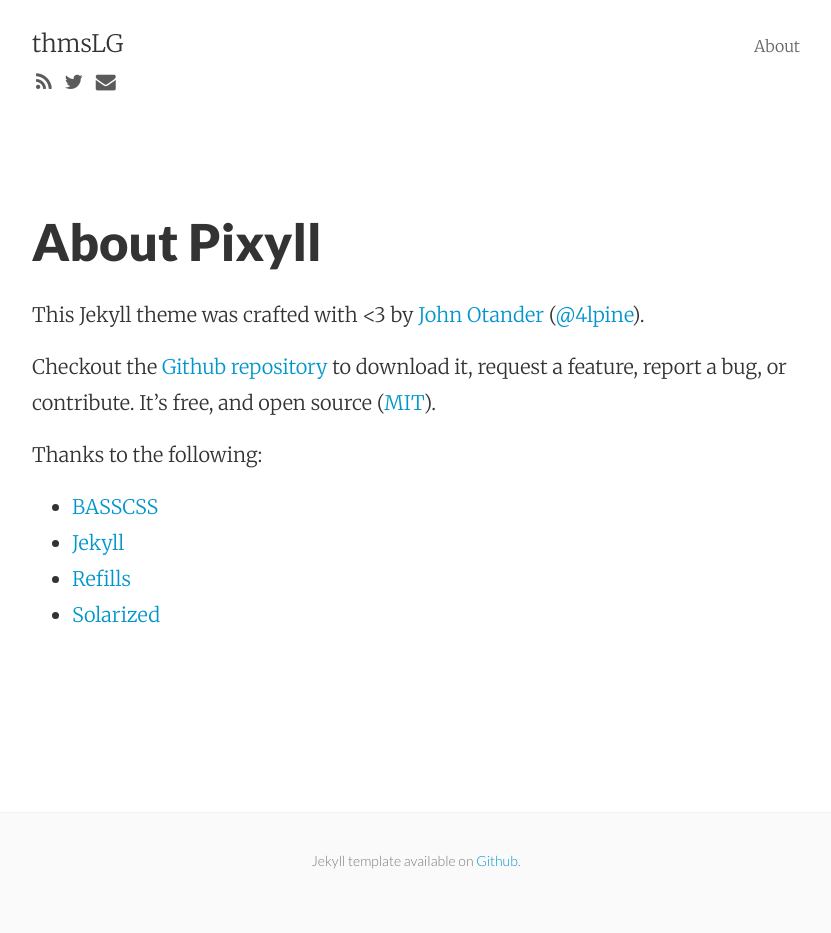
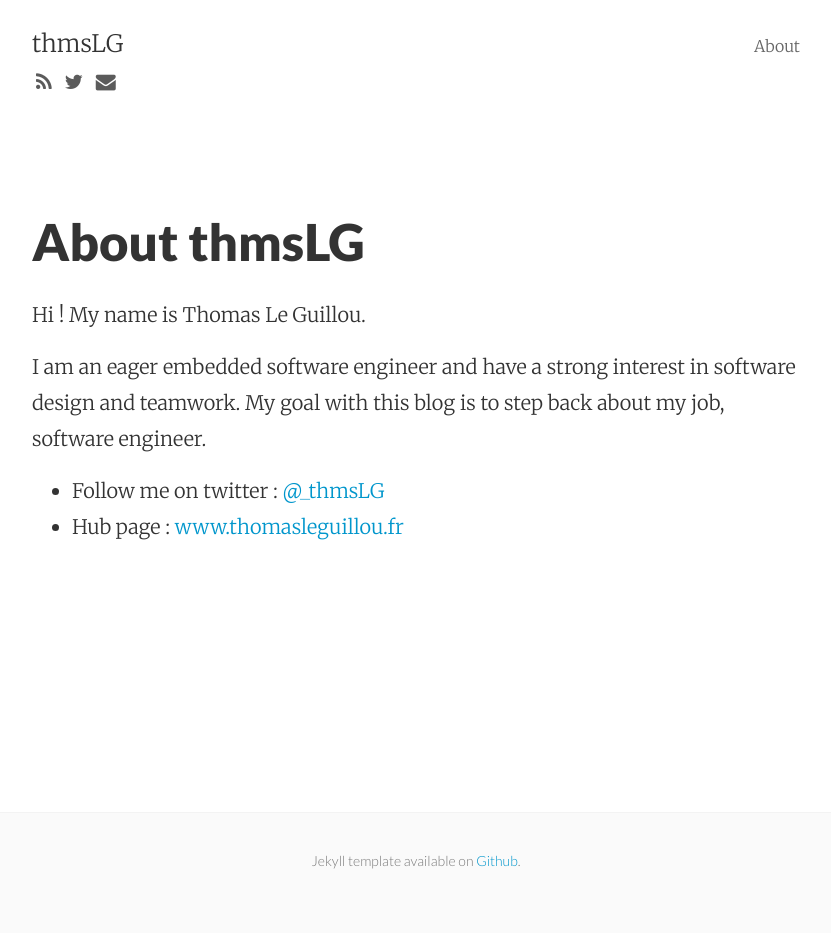
Before and after one commit to thomasleguillou/thomasleguillou.github.io, a Jekyll site: the page built from about.md, in a window 1280 px wide. Shown: the whole page, without its empty margins (224-1055 px from the left). Built offline with Jekyll 4.4.1, drawn with Linux system fonts in a browser that asks for light colours; nearby versions of some CDN libraries; Markdown is read by kramdown in place of the engine named in the settings.

Commit message:
Update about description

```diff
--- a/about.md
+++ b/about.md
@@ -1,19 +1,12 @@
 ---
 layout: page
-title: About Pixyll
+title: About thmsLG
 permalink: /about/
 ---
 
-This Jekyll theme was crafted with <3 by [John Otander](http://johnotander.com)
-([@4lpine](https://twitter.com/4lpine)).
+Hi ! My name is Thomas Le Guillou.
 
-Checkout the [Github repository](https://github.com/johnotander/pixyll) to download it,
-request a feature, report a bug, or contribute. It's free, and open source
-([MIT](http://opensource.org/licenses/MIT)).
+I am an eager embedded software engineer and have a strong interest in software design and teamwork. My goal with this blog is to step back about my job, software engineer.
 
-Thanks to the following:
-
-* [BASSCSS](http://basscss.com)
-* [Jekyll](http://jekyllrb.com)
-* [Refills](http://refills.bourbon.io/)
-* [Solarized](http://ethanschoonover.com/solarized)
+* Follow me on twitter : [@_thmsLG](https://twitter.com/_thmsLG)
+* Hub page : [www.thomasleguillou.fr](www.thomasleguillou.fr)
```
